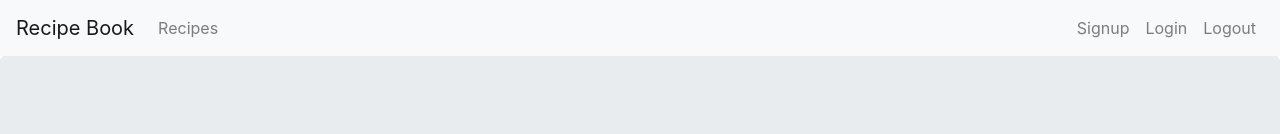
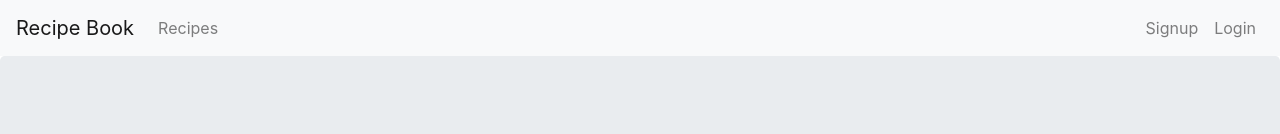
Before and after one commit to nirch/recipe-book-react, a React (Create React App) app: page / in a window 1280 px wide. Shown: the top 134 px of the page. Built offline with nearby package versions, Linux system fonts and the light colour scheme; the HTML template or start-up script is replaced by a standard one.

Commit message:
navbar conditional rendering for activeUser

```diff
--- a/src/App.js
+++ b/src/App.js
@@ -8,17 +8,29 @@
 
 
 class App extends React.Component {
+
+  constructor(props) {
+    super(props);
+    this.state = {
+      activeUser: null
+    }
+}
+
   render() {
+
+    const { activeUser } = this.state;
+    // const activeUser = this.state.activeUser;
+
     return (
       <Switch>
         <Route exact path="/">
-          <HomePage/>
+          <HomePage activeUser={activeUser}/>
         </Route>
         <Route path="/login">
           <LoginPage/>
         </Route>
         <Route path="/recipes">
-          <RecipesPage/>
+          <RecipesPage activeUser={activeUser}/>
         </Route>
       </Switch>
     );
--- a/src/components/RecipeNavbar.js
+++ b/src/components/RecipeNavbar.js
@@ -8,6 +8,13 @@
     }
 
     render() {
+        const { activeUser } = this.props;
+
+        const signupLink = !activeUser ? <Nav.Link href="#/signup">Signup</Nav.Link> : null;
+        const loginLink = !activeUser ? <Nav.Link href="#/login">Login</Nav.Link> : null;
+        const logoutLink = activeUser ? <Nav.Link href="#/">Logout</Nav.Link> : null;
+
+
         return (
             <Navbar bg="light" expand="lg">
                 <Navbar.Brand href="#/">Recipe Book</Navbar.Brand>
@@ -17,9 +24,9 @@
                         <Nav.Link href="#/recipes">Recipes</Nav.Link>
                     </Nav>
                     <Nav className="ml-auto">
-                        <Nav.Link href="#/signup">Signup</Nav.Link>
-                        <Nav.Link href="#/login">Login</Nav.Link>
-                        <Nav.Link href="#/">Logout</Nav.Link>
+                        {signupLink}
+                        {loginLink}
+                        {logoutLink}
                     </Nav>
                 </Navbar.Collapse>
             </Navbar>
--- a/src/pages/HomePage.js
+++ b/src/pages/HomePage.js
@@ -9,9 +9,11 @@
     }
 
     render() {
+        const { activeUser } = this.props;
+
         return (
             <div>
-                <RecipeNavbar/>
+                <RecipeNavbar activeUser={activeUser}/>
                 <Jumbotron>
                     <Container>
                         <h1 className="display-3">Recipe Book</h1>
```
